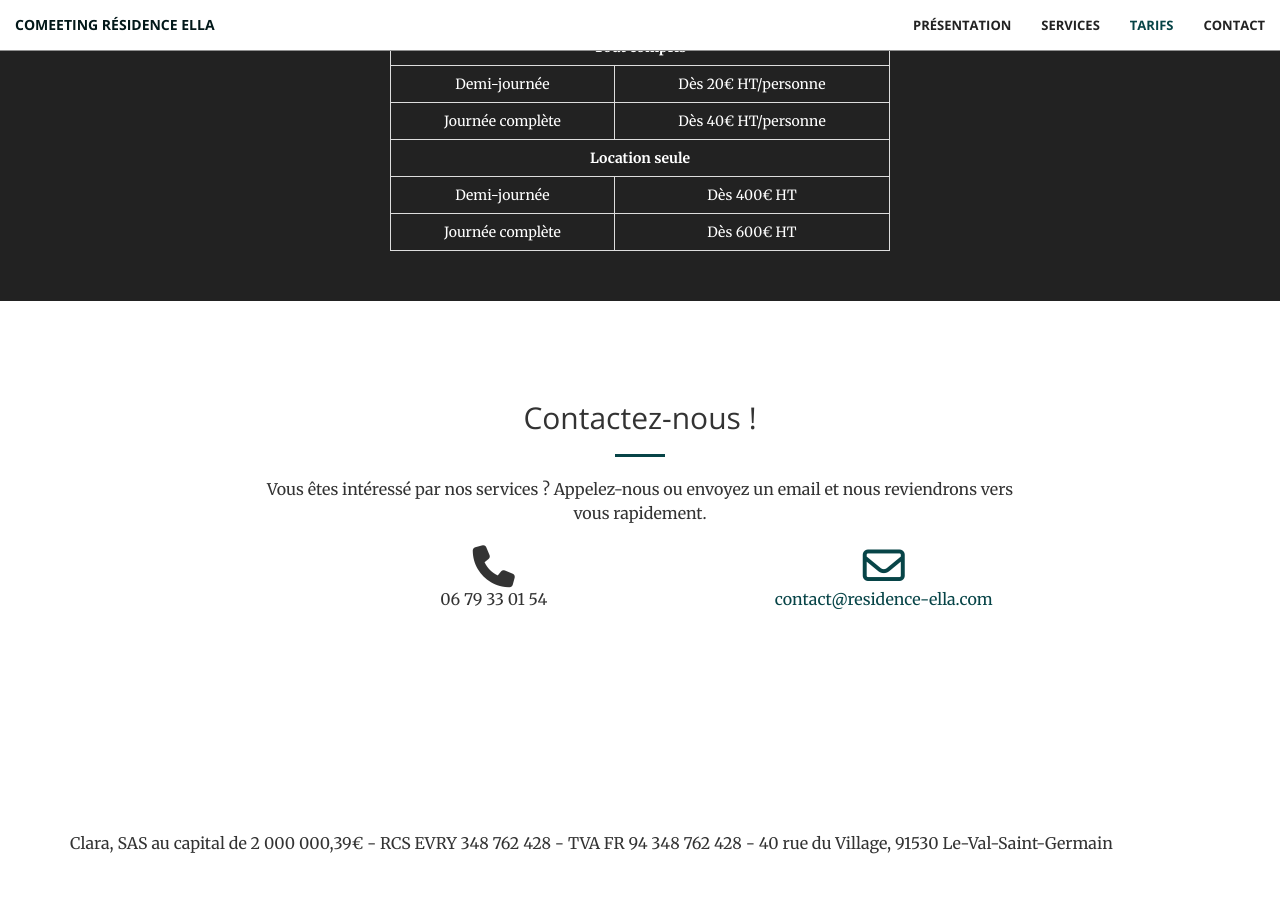
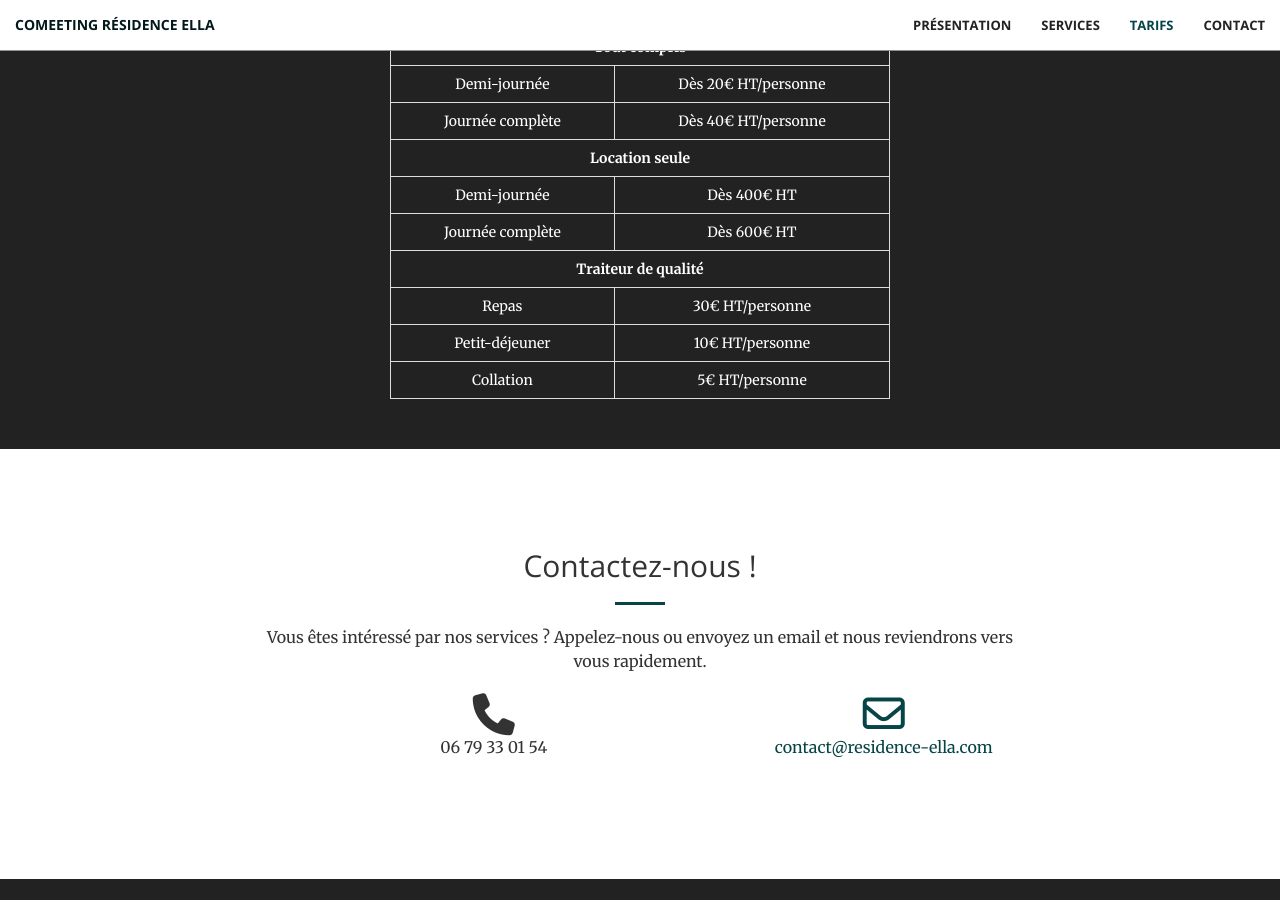
Before and after one commit to 74-mademoiselle/residence-ella.github.io, a Jekyll site: the page built from comeeting.html, in a window 1280 px wide and 900 px high, scrolled down 3195 px. Built offline with Jekyll 4.4.1, drawn with Linux system fonts in a browser that asks for light colours; nearby versions of some CDN libraries; some of the changed text lies outside the part shown.

Commit message:
Add booklet & add catering prices

```diff
--- /dev/null
+++ b/_includes/comeeting/cgv.html
@@ -0,0 +1,8 @@
+<aside class="bg-dark">
+      <div class="container text-center">
+          <div class="call-to-action">
+              <h2>Nos conditions générales de vente</h2>
+              <a href="img/CGV240101.pdf" target="_blank" class="btn btn-default btn-xl wow tada">Télécharger les CGV</a>
+          </div>
+      </div>
+  </aside>
--- a/_includes/comeeting/prices.html
+++ b/_includes/comeeting/prices.html
@@ -27,6 +27,21 @@
                         <td>Journée complète</td>
                         <td>Dès 600€ HT</td>
                     </tr>
+                    <tr>
+                        <th colspan="2" class="text-center">Traiteur de qualité</th>
+                    </tr>
+                    <tr>
+                        <td>Repas</td>
+                        <td>30€ HT/personne</td>
+                    </tr>
+                    <tr>
+                        <td>Petit-déjeuner</td>
+                        <td>10€ HT/personne</td>
+                    </tr>
+                    <tr>
+                        <td>Collation</td>
+                        <td>5€ HT/personne</td>
+                    </tr>
                 </table>
             </div>
         </div>
--- a/comeeting.html
+++ b/comeeting.html
@@ -11,4 +11,5 @@
 {% include comeeting/services.html %}
 {% include comeeting/prices.html %}
 {% include contact.html phone=site.data.global.comeeting_phone %}
+{% include comeeting/cgv.html %}
 {% include legals.html %}
```
Also changed, not shown: 1 other file.
